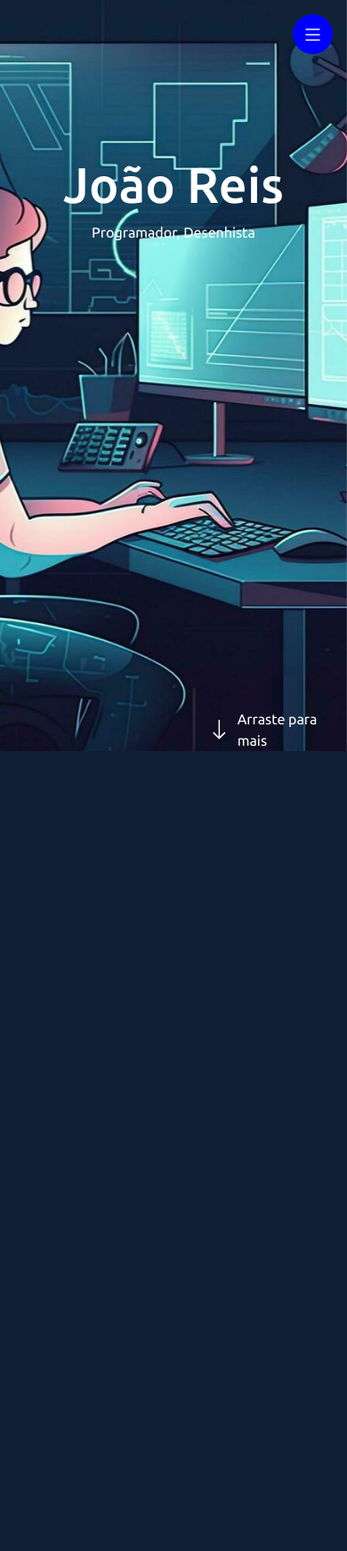
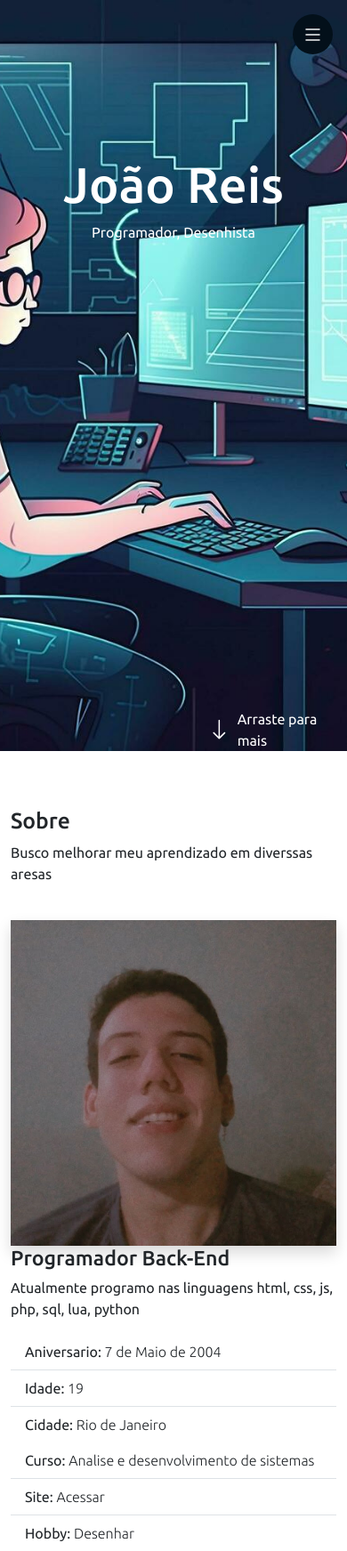
Before and after one commit to ZaramaTwo/ExemploPortifolio, a Flask app: page / in a window 390 px wide. Shown: the whole page at 89% size. Before the commit the page ends 844 px from the top, so only its background shows below. Run offline with Flask 3, Linux system fonts and the light colour scheme; some libraries are stand-ins or nearby versions.

Commit message:
Projeto Responsivo

```diff
--- a/static/style.css
+++ b/static/style.css
@@ -17,6 +17,7 @@ html, body {
     transition: all ease-in-out 0.5s;
     padding: 0 15px;
     z-index: 9997;
+
 }
 
 #header .profile img{
@@ -100,7 +101,6 @@ section#inicio {
     background-size: cover;
     background-attachment: fixed;
     background-position: center;
-    filter: blur(10%);
     width: 100%;
     height: 100vh;
 }
@@ -130,7 +130,7 @@ section#inicio div#arraste a {
 i.menu-mobile {
     position: fixed;
     color: #fff;
-    background-color: blue;
+    background-color: rgb(3, 16, 26);
     right: 1rem;
     top: 1rem;
     font-size: 1.5rem;
@@ -150,6 +150,7 @@ i.menu-mobile {
 
 .menu-nav-active #header{
     left:0;
+
 }
 
 
@@ -157,6 +158,7 @@ i.menu-mobile {
 
 #header {
     left: -300px;
+
 }
 
 i.menu-mobile {
@@ -175,3 +177,18 @@ section#inicio span#subtitle{
     margin-left: 0;
 }
 }
+
+*::-webkit-scrollbar {
+    width: 10px;
+
+}
+
+*::-webkit-scrollbar-track {
+    width: 12px;
+    box-shadow: inset 0 0 .3rem #00000050;
+    background-color: #fff;
+}
+
+*::-webkit-scrollbar-thumb {
+    background-color: #122138;
+}
--- a/templates/index.html
+++ b/templates/index.html
@@ -41,7 +41,7 @@
                   <a class="nav-link active" aria-current="page" href="#"><i class="bi bi-house"></i>Inicio</a>
                 </li>
                 <li class="nav-item">
-                    <a class="nav-link" aria-current="page" href="#"><i class="bi bi-person"></i>Sobre</a>
+                    <a class="nav-link" aria-current="page" href="#sobre"><i class="bi bi-person"></i>Sobre</a>
                   </li>
                   <li class="nav-item">
                     <a class="nav-link" aria-current="page" href="#"><i class="bi bi-list-check"></i>Curriculo</a>
@@ -69,6 +69,56 @@
 
         </section>
 
+        <section id="sobre" class="container mt-5 ">
+            <div class="row w-100">
+                <div class="col-md-12">
+                    <h2 class = "pt-3">Sobre</h2>
+                    <p>Busco melhorar meu aprendizado em diverssas aresas</p>
+                </div>
+            </div>
+
+            <div class="row mt-4">
+                <div class="col-md-4 ">
+                    <img class="img-fluid shadow" src="../static/img/FotoPerfil.jpg" alt="Foto Perfil">
+                </div>
+                <div class="col-md-8">
+                    <h3>Programador Back-End</h3>
+                    <p>Atualmente programo nas linguagens html, css, js, php, sql, lua, python</p>
+                    <div class="row">
+                        <div class="col-md-6">
+                            <ul class="list-group list-group-flush">
+                                <li class="list-group-item">
+                                    Aniversario: <span class="fw-lighter">7 de Maio de 2004</span>
+                                </li>
+                                <li class="list-group-item">
+                                    Idade: <span class="fw-lighter">19</span>
+                                </li>
+                                <li class="list-group-item">
+                                    Cidade: <span class="fw-lighter">Rio de Janeiro</span>
+                                </li>
+                                </ul>
+                        </div>
+                        <div class="col-md-6">
+                            <ul class="list-group list-group-flush">
+                                <li class="list-group-item">
+                                    Curso: <span class="fw-lighter">Analise e desenvolvimento de sistemas</span>
+                                </li>
+                                <li class="list-group-item">
+                                    Site: <a class="fw-lighter text-decoration-none link-dark" href="https://getbootstrap.com/docs/5.3/components/list-group/" target="_blank">Acessar</a>
+                                </li>
+                                <li class="list-group-item">
+                                    Hobby: <span class="fw-lighter">Desenhar</span>
+                                </li>
+
+                                </ul>
+                        </div>
+                    </div>
+
+                </div>
+            </div>
+
+        </section>
+
     </main>
 
     <script src="../static/bootstrap/js/bootstrap.bundle.min.js"></script>
```
